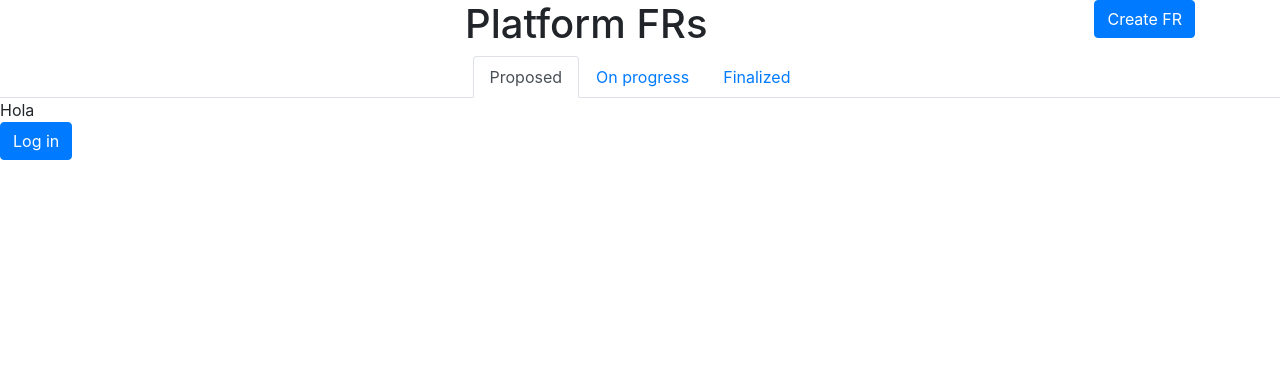
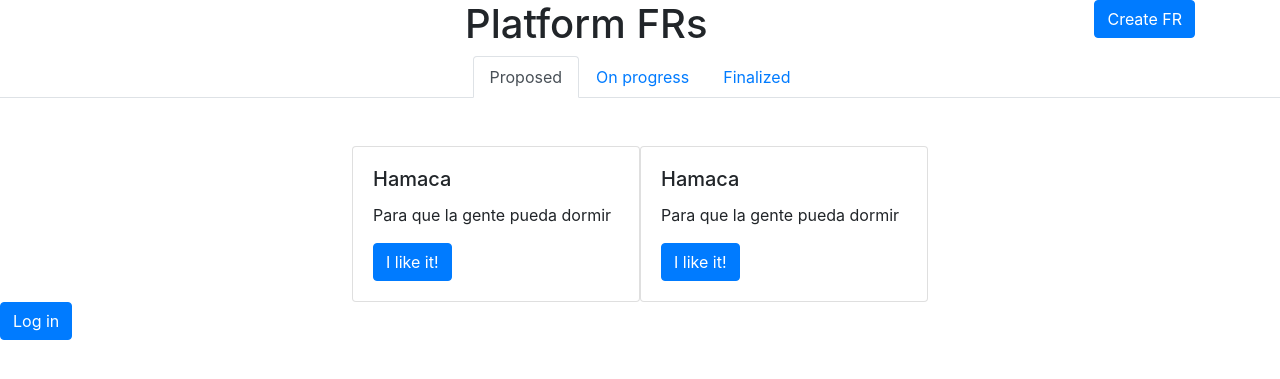
Before and after one commit to NahuelVarela/FeatureRequests, a Django app: template mysite/fr_site/templates/index.html in a window 1280 px wide. Shown: the top 379 px of the page. Run offline with Django 3.2, Linux system fonts and the light colour scheme; the template is opened without the code that fills it, so the values that code supplies are empty; some libraries are stand-ins or nearby versions.

Commit message:
Added vue component

```diff
--- a/mysite/fr_site/templates/header.html
+++ b/mysite/fr_site/templates/header.html
@@ -8,6 +8,10 @@
 
     <!-- Bootstrap CSS -->
     <link rel="stylesheet" href="https://stackpath.bootstrapcdn.com/bootstrap/4.3.1/css/bootstrap.min.css" integrity="sha384-ggOyR0iXCbMQv3Xipma34MD+dH/1fQ784/j6cY/iJTQUOhcWr7x9JvoRxT2MZw1T" crossorigin="anonymous">
+
+        <!-- Vue.js -->
+    <script src="https://cdn.jsdelivr.net/npm/vue@2.6.10/dist/vue.js"></script>
+
 
     <title>Sellbytel FRs</title>
   </head>
@@ -36,5 +40,7 @@
     <script src="https://code.jquery.com/jquery-3.3.1.slim.min.js" integrity="sha384-q8i/X+965DzO0rT7abK41JStQIAqVgRVzpbzo5smXKp4YfRvH+8abtTE1Pi6jizo" crossorigin="anonymous"></script>
     <script src="https://cdnjs.cloudflare.com/ajax/libs/popper.js/1.14.7/umd/popper.min.js" integrity="sha384-UO2eT0CpHqdSJQ6hJty5KVphtPhzWj9WO1clHTMGa3JDZwrnQq4sF86dIHNDz0W1" crossorigin="anonymous"></script>
     <script src="https://stackpath.bootstrapcdn.com/bootstrap/4.3.1/js/bootstrap.min.js" integrity="sha384-JjSmVgyd0p3pXB1rRibZUAYoIIy6OrQ6VrjIEaFf/nJGzIxFDsf4x0xIM+B07jRM" crossorigin="anonymous"></script>
+
+
   </body>
 </html>
--- a/mysite/fr_site/templates/index.html
+++ b/mysite/fr_site/templates/index.html
@@ -2,6 +2,7 @@
 {% load static %}
 
 {% block body %}
+
 <!-- Nav tabs -->
 <ul class="nav nav-tabs justify-content-center" id="myTab" role="tablist">
   <li class="nav-item">
@@ -14,18 +15,35 @@
     <a class="nav-link" id="finalized-tab" data-toggle="tab" href="#finalized" role="tab" aria-controls="finalized" aria-selected="false">Finalized</a>
   </li>
 </ul>
+{% verbatim %}
+<div id="app">
+<!-- Tab panes -->
+  <div class="tab-content">
+    <div class="tab-pane active" id="proposed" role="tabpanel" aria-labelledby="proposed-tab">
+      <div class="container">
+        <div class="row mt-5 justify-content-center">
+          <feature-request-comp>
+          </feature-request-comp>
+          <feature-request-comp>
+          </feature-request-comp>
+        </div>
+      </div>
+    </div>
+    <div class="tab-pane" id="progress" role="tabpanel" aria-labelledby="progress-tab">
 
-<!-- Tab panes -->
-<div class="tab-content">
-  <div class="tab-pane active" id="proposed" role="tabpanel" aria-labelledby="proposed-tab">Hola</div>
-  <div class="tab-pane" id="progress" role="tabpanel" aria-labelledby="progress-tab">...</div>
-  <div class="tab-pane" id="finalized" role="tabpanel" aria-labelledby="messages-tab">...</div>
+    </div>
+    <div class="tab-pane" id="finalized" role="tabpanel" aria-labelledby="messages-tab">
+
+    </div>
+  </div>
 </div>
-
+{% endverbatim %}
 <!-- Django Auth -->
 
 <a class="btn btn-primary" href="{% url 'social:begin' 'google-oauth2' %}" role="button">Log in</a>
 
 <!-- My Scripts -->
 
+<script src="{% static 'js/features.js' %}"></script>
+
 {% endblock %}
--- /dev/null
+++ b/mysite/static/js/features.js
@@ -0,0 +1,22 @@
+Vue.component('feature-request-comp', {
+  data: function () {
+    return {
+      title: "Hamaca",
+      description: "Para que la gente pueda dormir",
+    }
+  },
+  template: `<div class="card" style="width: 18rem;">
+  				<div class="card-body">
+   					<h5 class="card-title">{{title}}</h5>
+    				<p class="card-text">{{description}}</p>
+   					<a href="#" class="btn btn-primary">I like it!</a>
+ 				 </div>
+			</div>`
+})
+
+var app = new Vue({
+  el: '#app',
+  data: {
+    message: 'Hello Vue!'
+  }
+});
```
Also changed, not shown: mysite/mysite/urls.py (line endings or trailing spaces).
